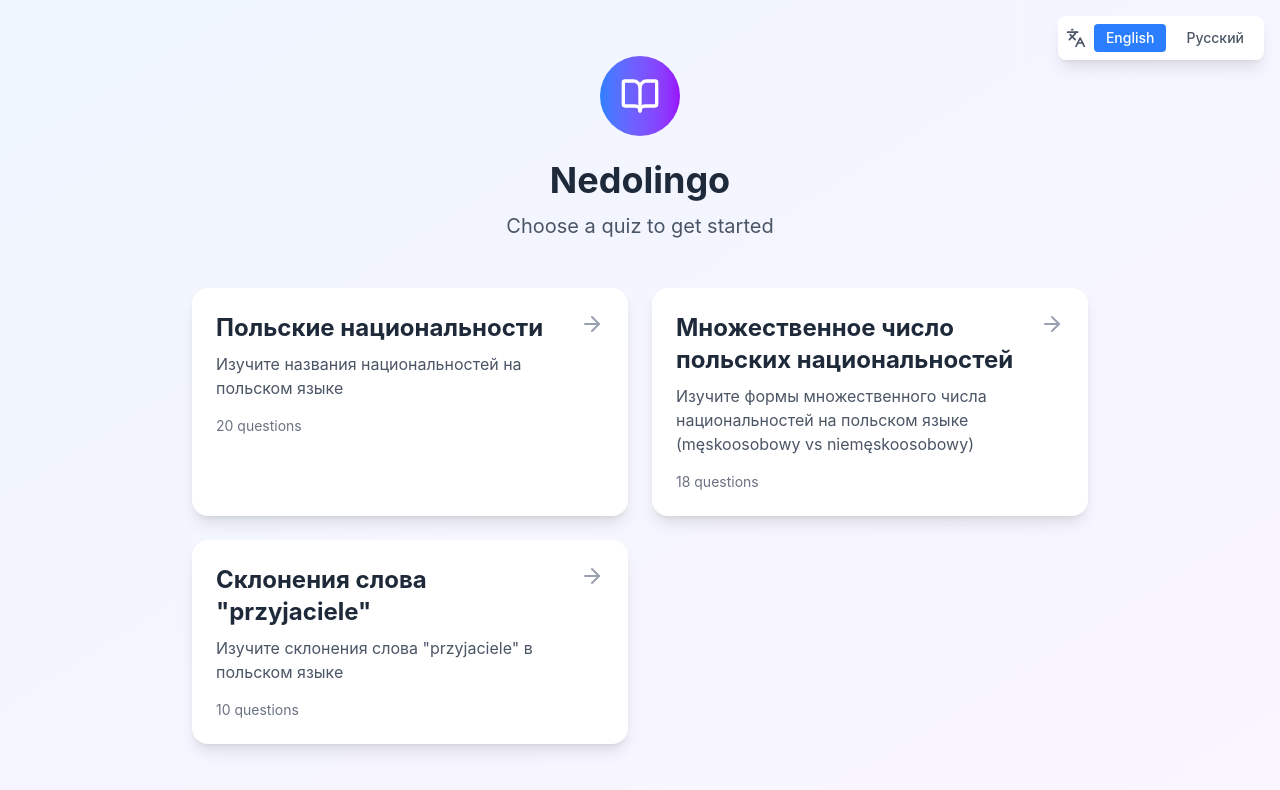
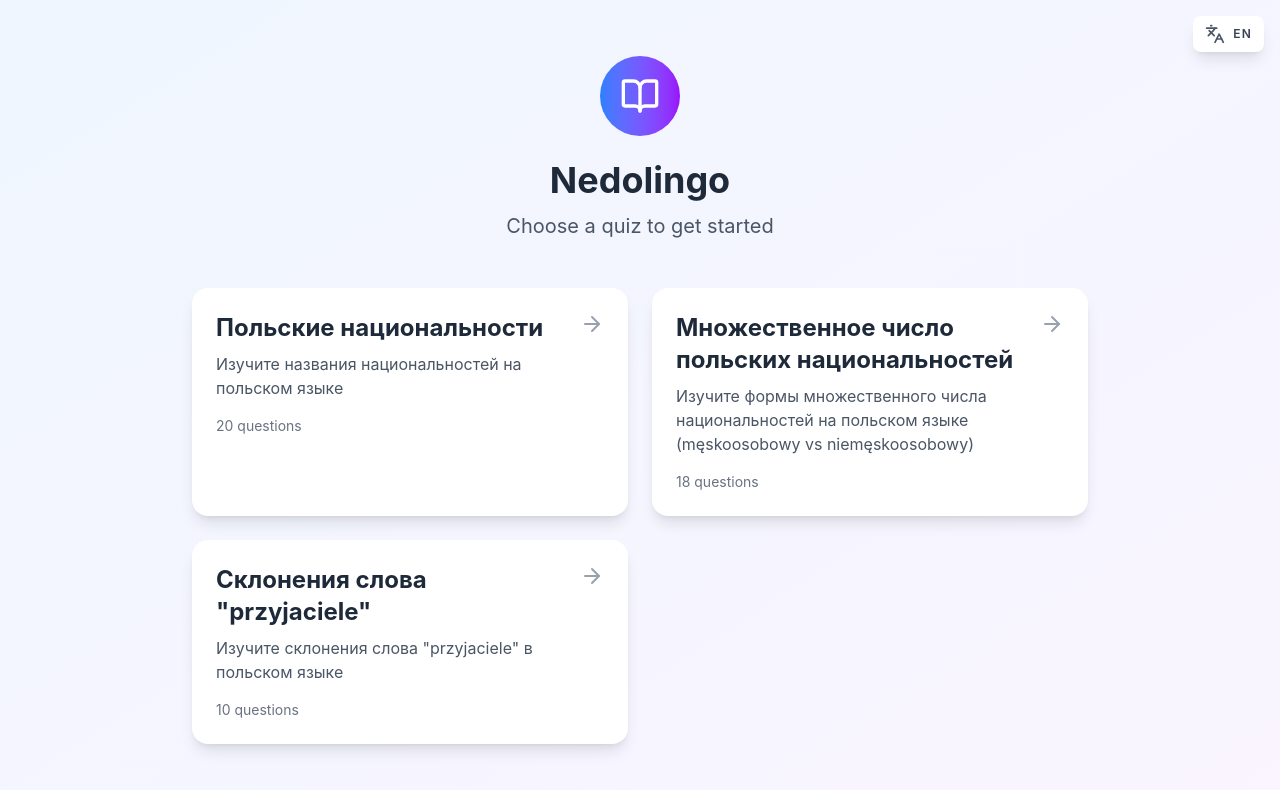
Before and after one commit to harnyk/nedolingo, a React (Vite) app: page /q/1 in a window 1280 px wide. Shown: the top 790 px of the page. Built offline with nearby package versions, Linux system fonts and the light colour scheme.

Commit message:
fix(i18n): show language list on focus only

```diff
--- a/src/components/LanguageSwitcher.tsx
+++ b/src/components/LanguageSwitcher.tsx
@@ -7,8 +7,18 @@ export default function LanguageSwitcher() {
 
   return (
     <div className="fixed top-4 right-4 z-50">
-      <div className="flex items-center gap-2 bg-white rounded-lg shadow-lg p-2">
+      <div className="relative group">
+        <button
+          type="button"
+          aria-label="Language"
+          className="flex items-center gap-2 bg-white rounded-lg shadow-lg px-3 py-2 text-gray-700 hover:text-gray-900 transition-colors"
+        >
           <Languages className="w-5 h-5 text-gray-600" />
+          <span className="text-xs font-semibold tracking-widest">
+            {language.slice(0, 2).toUpperCase()}
+          </span>
+        </button>
+        <div className="absolute right-0 mt-2 w-max rounded-lg bg-white shadow-lg p-2 flex items-center gap-2 opacity-0 scale-95 pointer-events-none transition-all duration-150 group-focus-within:opacity-100 group-focus-within:scale-100 group-focus-within:pointer-events-auto">
           {AVAILABLE_LANGUAGES.map((lang) => (
             <button
               key={lang}
@@ -25,5 +35,6 @@ export default function LanguageSwitcher() {
           ))}
         </div>
       </div>
+    </div>
   );
 }
```
Lines whose indentation alone changed are shown as unchanged.
